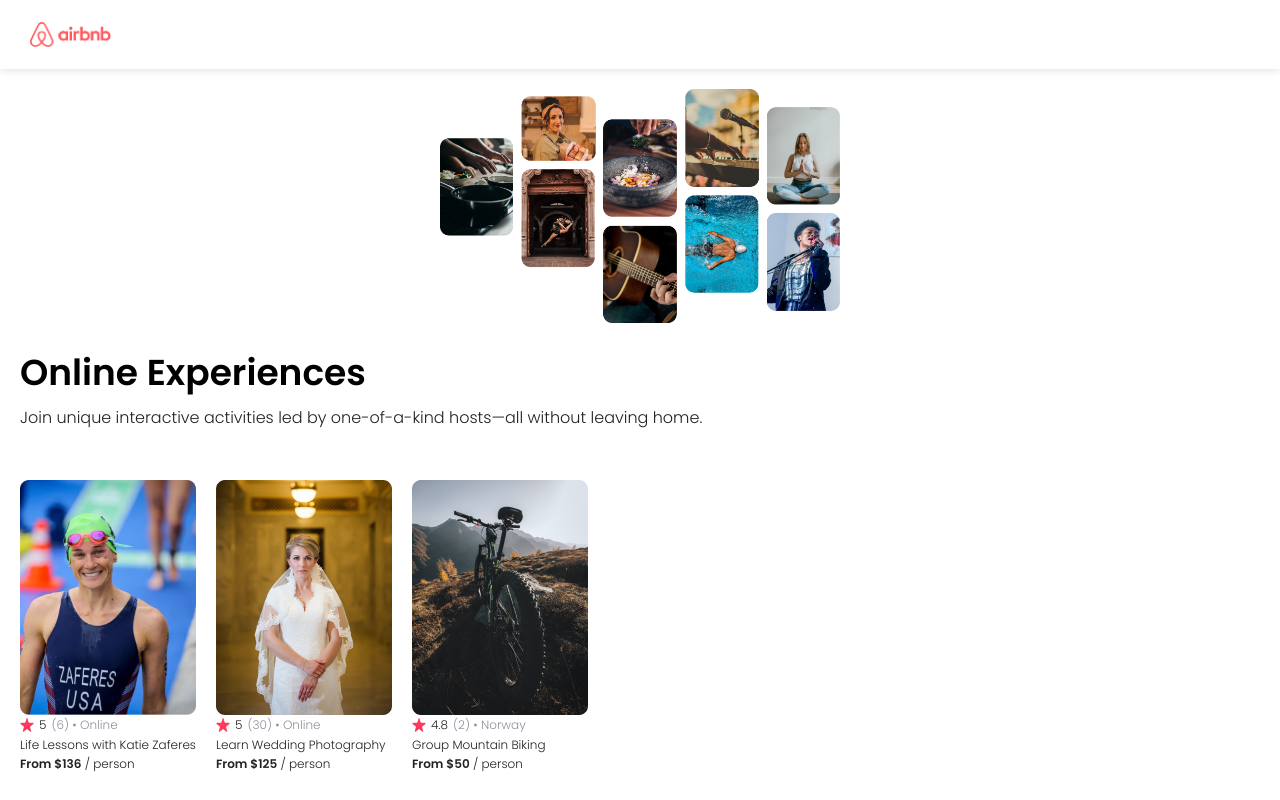
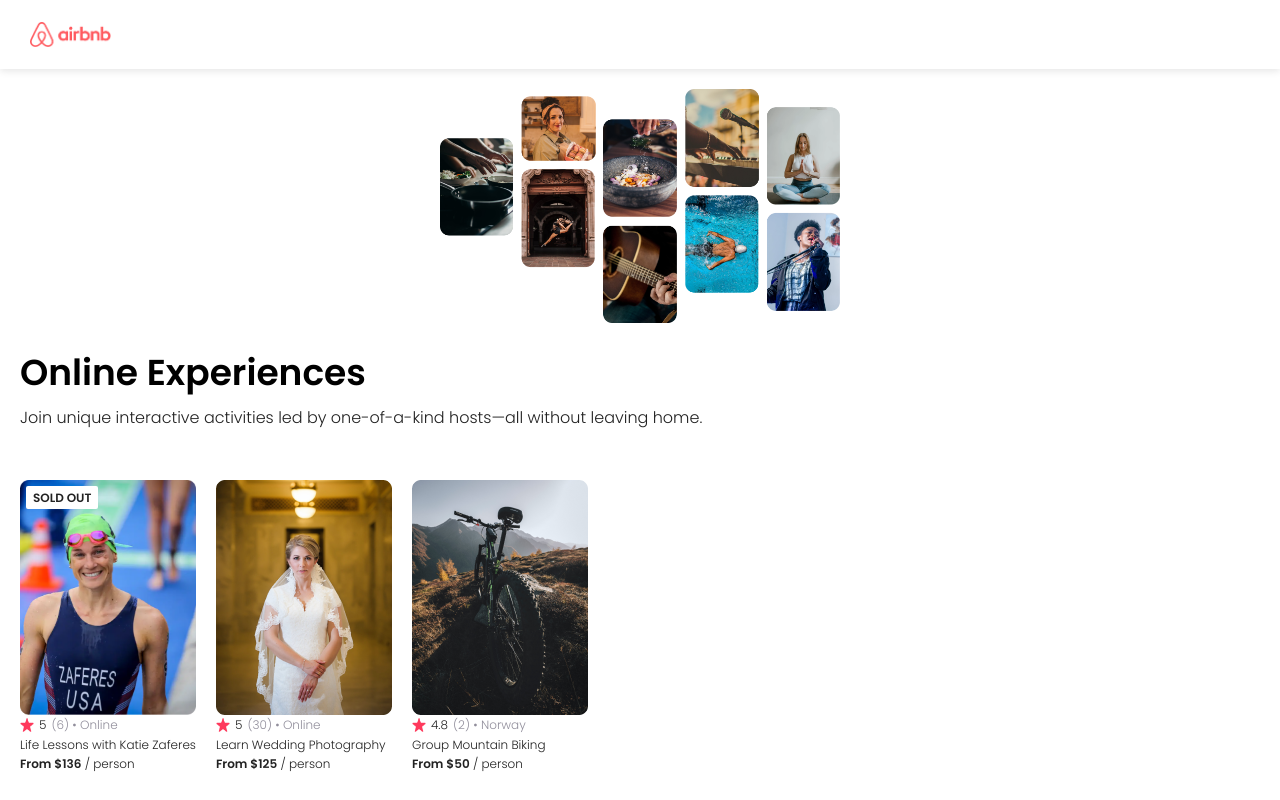
Before and after one commit to andyouare-ia/airbnb-experiences-clone, a React (Vite) app: page / in a window 1280 px wide. Built offline with nearby package versions, Linux system fonts and the light colour scheme.

Commit message:
Added Sold Out badge

```diff
--- a/src/App.css
+++ b/src/App.css
@@ -66,6 +66,7 @@
   font-size: 12px;
   line-height: 110%;
   text-align: left;
+  position: relative;
 }
 
 .card--image {
@@ -95,3 +96,13 @@
 .gray {
   color: #918E9B;
 }
+
+.card--badge {
+  position: absolute;
+  top: 6px;
+  left: 6px;
+  background-color: white;
+  padding: 5px 7px;
+  border-radius: 2px;
+  font-weight: bold;
+}
--- a/src/App.jsx
+++ b/src/App.jsx
@@ -15,6 +15,7 @@
             country={exp.location}
             title={exp.title}
             price={exp.price}
+            openSpots={exp.openSpots}
           />
   })
 
--- a/src/components/Card.jsx
+++ b/src/components/Card.jsx
@@ -3,6 +3,7 @@
 export default function Card(props) {
   return (
       <div className="card">
+        {props.openSpots === 0 && <div className="card--badge">SOLD OUT</div>}
         <img className="card--image" src={props.img} />
         <div className="card--info">
           <img className="card--star" src={star} alt="star" />
```
